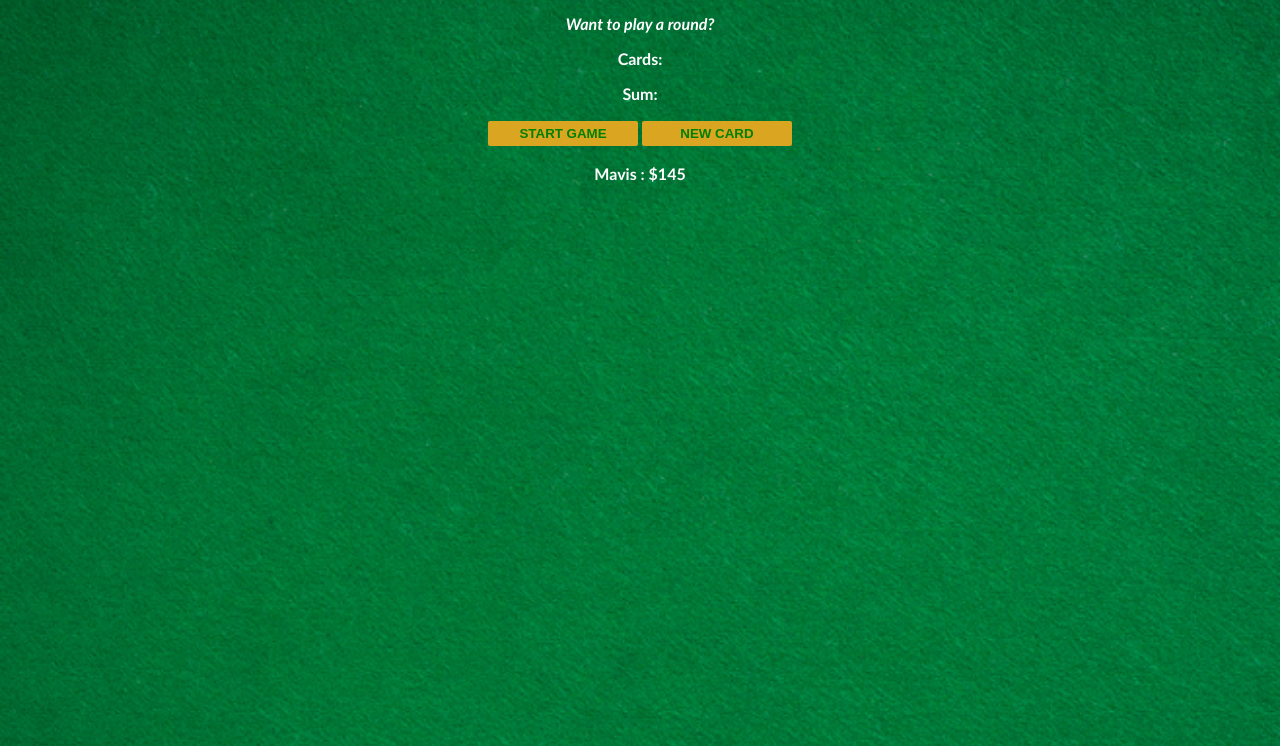
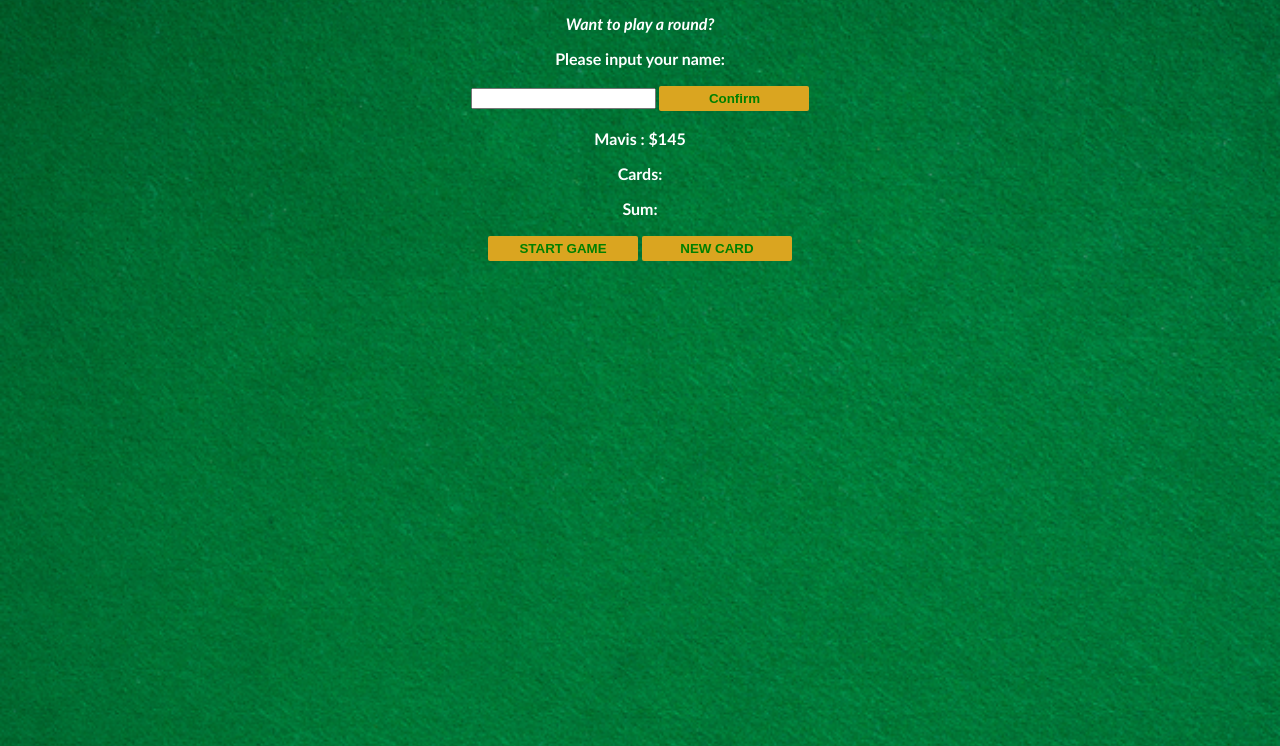
Before and after one commit to hhhfriends19/Blackjack, a plain HTML site: page index.html in a window 1280 px wide. Shown: the part 54-800 px from the top of the page. Drawn offline with Linux system fonts and the light colour scheme.

Commit message:
Update index.html

```diff
--- a/index.html
+++ b/index.html
@@ -5,11 +5,14 @@
     <body>
         <h1>Blackjack</h1>
         <p id="message-el">Want to play a round?</p>
+        <p id="input-el">Please input your name:</p>
+        <input type="text" id="inputName-el">
+        <button id="input-btn">Confirm</button>
+        <p id="player-el"></p>
         <p id="cards-el">Cards:</p>
         <p id="sum-el">Sum:</p>
-        <button onclick="startGame()">START GAME</button>
+        <button id="startG" onclick="startGame()">START GAME</button>
         <button onclick="newCard()">NEW CARD</button>
-        <p id="player-el"></p>
         <script src="index.js"></script>
     </body>
 </html>
```
